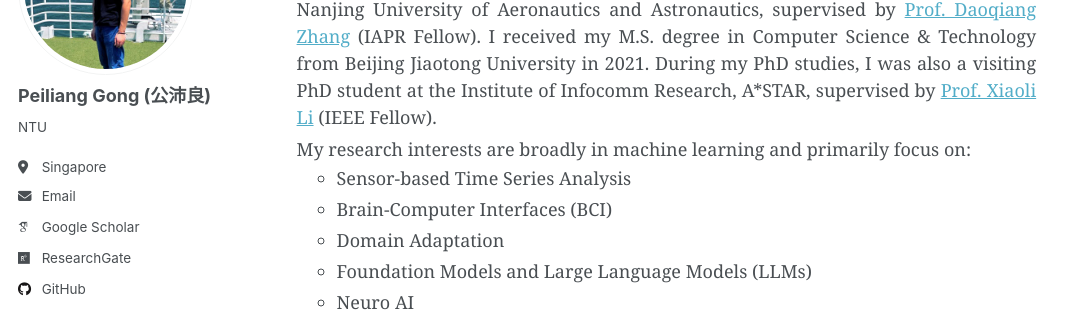
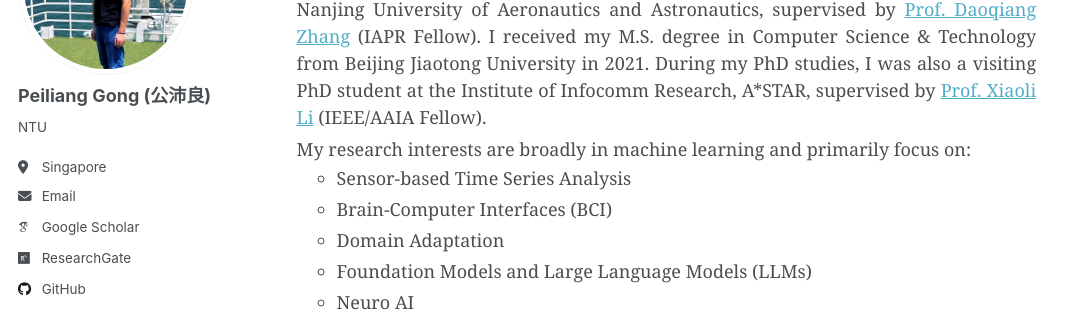
Before and after one commit to Tokenmw/Tokenmw.github.io, a Jekyll site: the page built from _pages/about.md, in a window 1280 px wide and 900 px high. Shown: the part 199-511 px from the top of the window, without its empty margins (0-1082 px from the left). Built offline with Jekyll 4.4.1, drawn with Linux system fonts in a browser that asks for light colours; some web fonts are replaced.

Commit message:
Update about.md

```diff
--- a/_pages/about.md
+++ b/_pages/about.md
@@ -21,7 +21,7 @@
 
 <!-- About Me -->
 <div style="text-align: justify;">
-<p style="margin-bottom: 5px;">I am currently a Postdoctoral Researcher at Nanyang Technological University (NTU), working with <a href="https://scholar.google.com/citations?user=_Pvgwd0AAAAJ">Prof. Yang Liu</a>. Previously, I received my PhD from the <a href="https://ibrain.nuaa.edu.cn/">iBRAIN Lab</a> at Nanjing University of Aeronautics and Astronautics, supervised by <a href="https://parnec.nuaa.edu.cn/zhangdq/">Prof. Daoqiang Zhang</a> (IAPR Fellow). I received my M.S. degree in Computer Science & Technology from Beijing Jiaotong University in 2021. During my PhD studies, I was also a visiting PhD student at the Institute of Infocomm Research, A*STAR, supervised by <a href="https://personal.ntu.edu.sg/xlli/">Prof. Xiaoli Li</a> (IEEE Fellow).</p>
+<p style="margin-bottom: 5px;">I am currently a Postdoctoral Researcher at Nanyang Technological University (NTU), working with <a href="https://scholar.google.com/citations?user=_Pvgwd0AAAAJ">Prof. Yang Liu</a>. Previously, I received my PhD from the <a href="https://ibrain.nuaa.edu.cn/">iBRAIN Lab</a> at Nanjing University of Aeronautics and Astronautics, supervised by <a href="https://parnec.nuaa.edu.cn/zhangdq/">Prof. Daoqiang Zhang</a> (IAPR Fellow). I received my M.S. degree in Computer Science & Technology from Beijing Jiaotong University in 2021. During my PhD studies, I was also a visiting PhD student at the Institute of Infocomm Research, A*STAR, supervised by <a href="https://personal.ntu.edu.sg/xlli/">Prof. Xiaoli Li</a> (IEEE/AAIA Fellow).</p>
 
 <p style="margin-bottom: 2px;">My research interests are broadly in machine learning and primarily focus on:</p>
 <ul style="list-style-type: circle; margin: 0; padding-left: 20px;">
```
